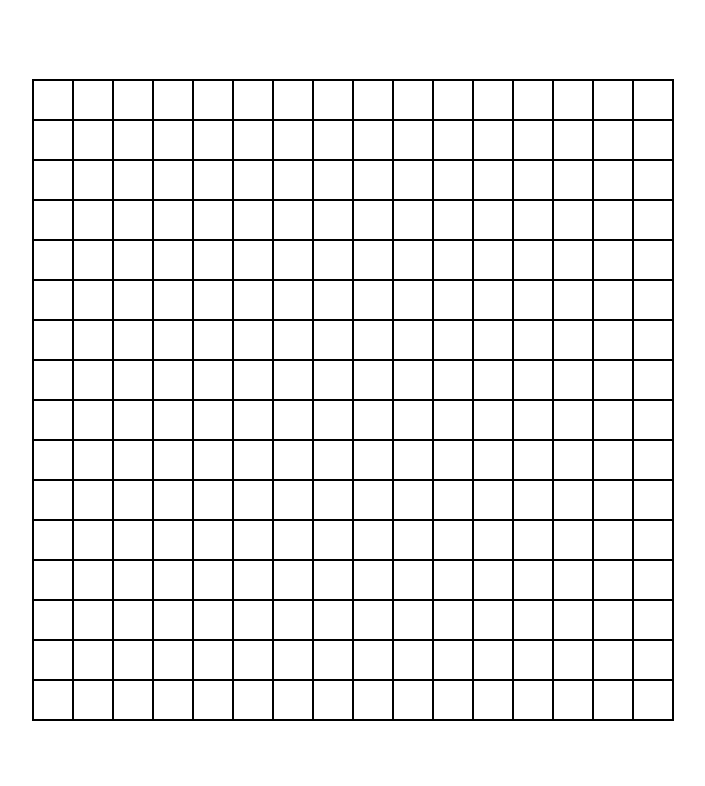
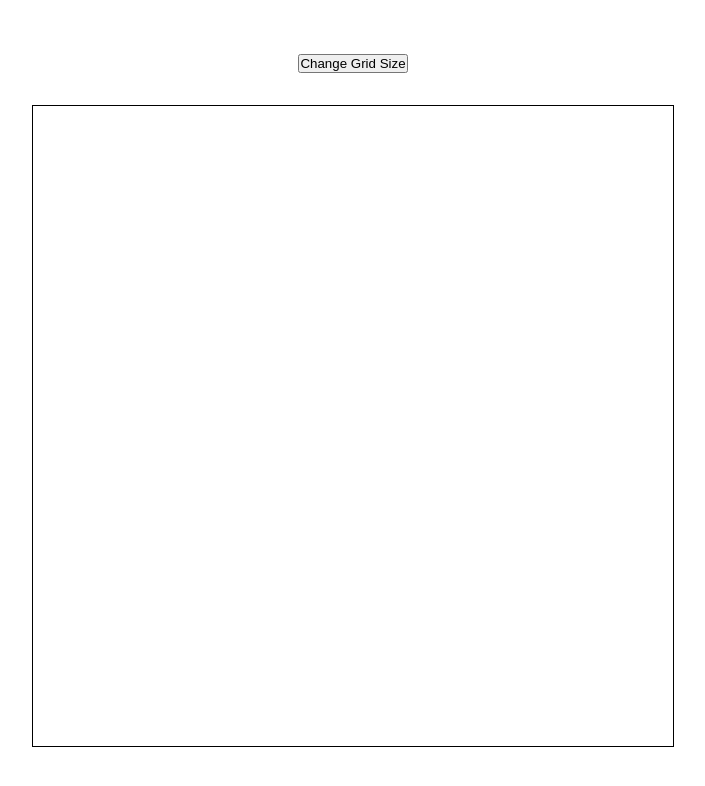
Before and after one commit to VicLourenco40/odin-etch-a-sketch, a plain HTML site: page index.html in a window 1280 px wide. Shown: the whole page, without its empty margins (287-992 px from the left). Drawn offline with Linux system fonts and the light colour scheme.

Commit message:
Add change grid size feature

```diff
--- a/index.html
+++ b/index.html
@@ -8,6 +8,7 @@
     <script src="./script.js" defer></script>
   </head>
   <body>
+    <button class="button-grid-size">Change Grid Size</button>
     <div class="grid-container border"></div>
   </body>
 </html>
--- a/script.js
+++ b/script.js
@@ -1,6 +1,7 @@
 const GRID_CONTAINER_SIZE = 640;
 
 const gridContainer = document.querySelector('.grid-container');
+const buttonGridSize = document.querySelector('.button-grid-size');
 
 gridContainer.style.width = GRID_CONTAINER_SIZE + 'px';
 gridContainer.style.height = GRID_CONTAINER_SIZE + 'px';
@@ -8,12 +9,15 @@ gridContainer.style.height = GRID_CONTAINER_SIZE + 'px';
 function createGrid(cellAmount = 16) {
     const gridCellSize = GRID_CONTAINER_SIZE / cellAmount;
 
+    while(gridContainer.lastChild) {
+        gridContainer.removeChild(gridContainer.lastChild);
+    }
+
     for (let i = 0; i < cellAmount ** 2; i++) {
         const gridCell = document.createElement('div');
 
         gridCell.style.width = gridCellSize + 'px';
         gridCell.style.height = gridCellSize + 'px';
-        gridCell.classList.add('border');
 
         gridContainer.appendChild(gridCell);
     }
@@ -27,4 +31,10 @@ function createGrid(cellAmount = 16) {
     });
 }
 
+buttonGridSize.addEventListener('click', () => {
+    const cellAmount = parseInt(prompt('Grid size', 16));
+
+    createGrid(cellAmount);
+})
+
 createGrid();
--- a/style.css
+++ b/style.css
@@ -7,16 +7,15 @@
 body {
   height: 100vh;
   display: flex;
+  flex-direction: column;
   justify-content: center;
   align-items: center;
+  gap: 2rem;
 }
 
 .grid-container {
+  border: 1px solid;
   box-sizing: content-box;
   display: flex;
   flex-wrap: wrap;
 }
-
-.border {
-  border: 1px solid;
-}
```
